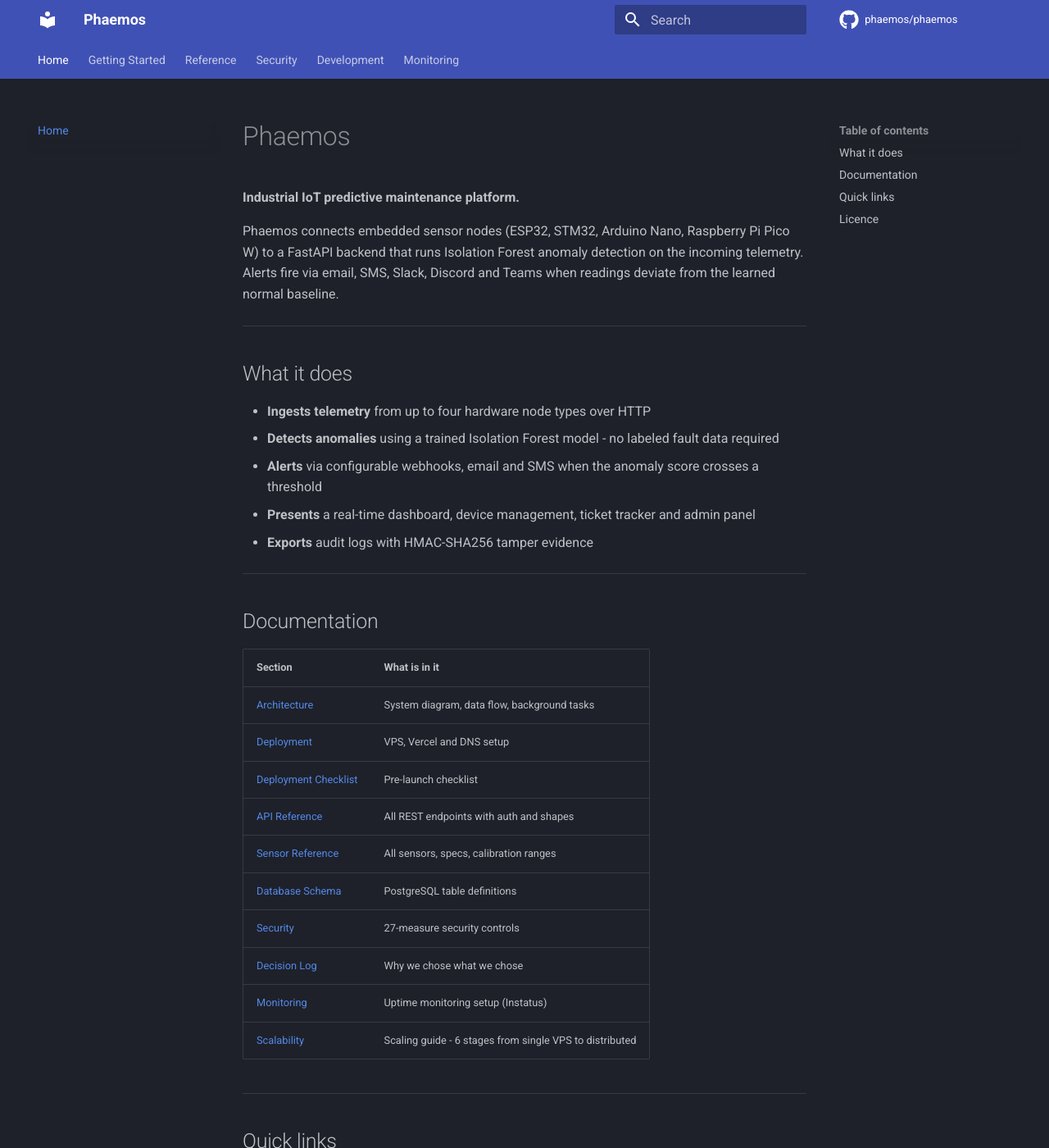
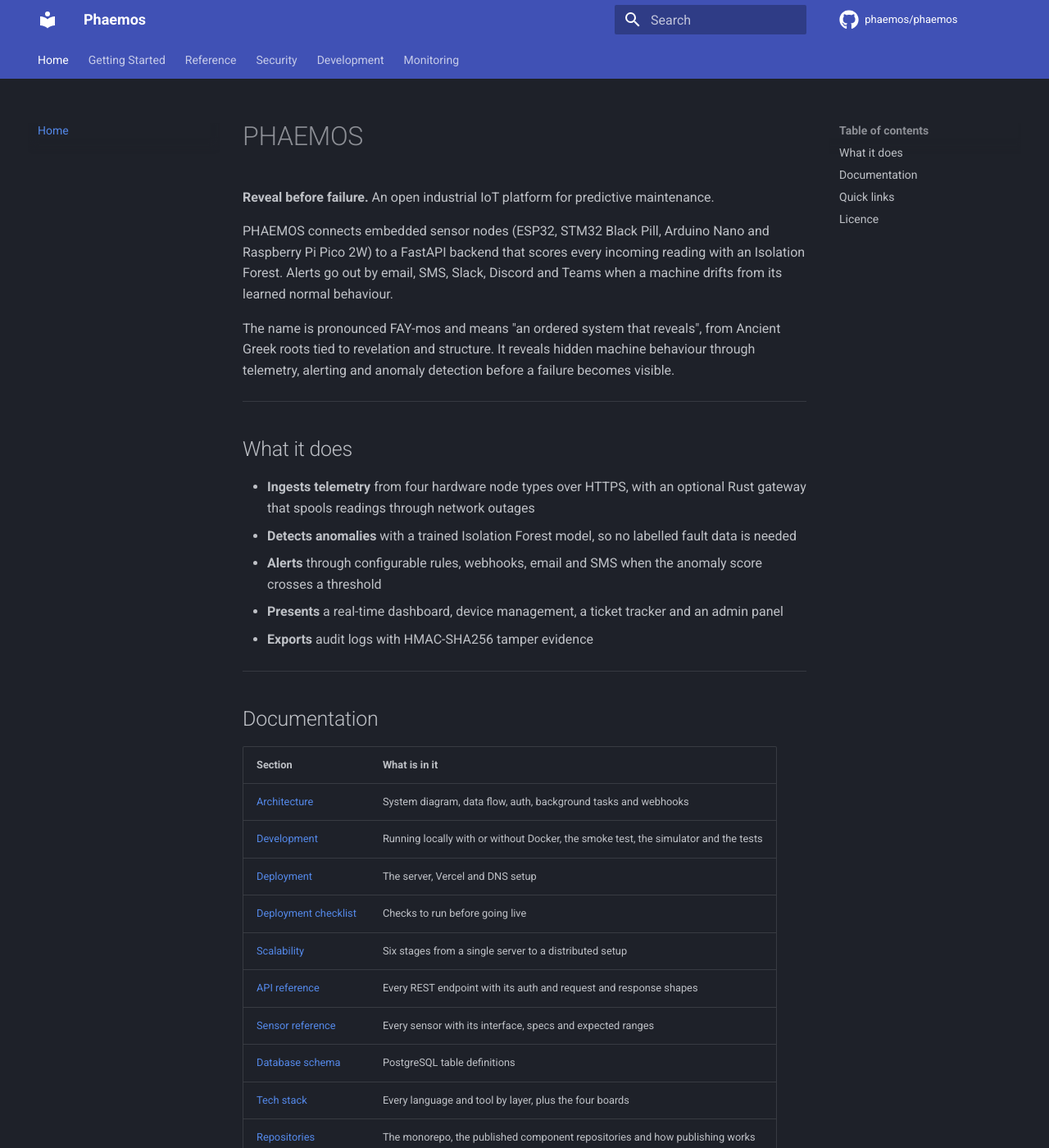
Before and after one commit to phaemos/phaemos, an MkDocs documentation site: the page built from docs/index.md, in a window 1280 px wide and 1400 px high. Shown: the whole window at 82% size. Built offline with MkDocs 1.6.1 and Material for MkDocs 9.7.7, drawn with Linux system fonts in a browser that asks for light colours; comment, search, counter and statistics services are not loaded; some of the changed text lies outside the part shown.

```diff
--- a/docs/index.md
+++ b/docs/index.md
@@ -1,17 +1,24 @@
-# Phaemos
+# PHAEMOS
 
-**Industrial IoT predictive maintenance platform.**
+**Reveal before failure.** An open industrial IoT platform for predictive maintenance.
 
-Phaemos connects embedded sensor nodes (ESP32, STM32, Arduino Nano, Raspberry Pi Pico W) to a FastAPI backend that runs Isolation Forest anomaly detection on the incoming telemetry. Alerts fire via email, SMS, Slack, Discord and Teams when readings deviate from the learned normal baseline.
+PHAEMOS connects embedded sensor nodes (ESP32, STM32 Black Pill, Arduino Nano and Raspberry Pi Pico 2W) to
+a FastAPI backend that scores every incoming reading with an Isolation Forest. Alerts go out by email,
+SMS, Slack, Discord and Teams when a machine drifts from its learned normal behaviour.
+
+The name is pronounced FAY-mos and means "an ordered system that reveals", from Ancient Greek roots tied
+to revelation and structure. It reveals hidden machine behaviour through telemetry, alerting and anomaly
+detection before a failure becomes visible.
 
 ---
 
 ## What it does
 
-- **Ingests telemetry** from up to four hardware node types over HTTP
-- **Detects anomalies** using a trained Isolation Forest model - no labeled fault data required
-- **Alerts** via configurable webhooks, email and SMS when the anomaly score crosses a threshold
-- **Presents** a real-time dashboard, device management, ticket tracker and admin panel
+- **Ingests telemetry** from four hardware node types over HTTPS, with an optional Rust gateway that
+  spools readings through network outages
+- **Detects anomalies** with a trained Isolation Forest model, so no labelled fault data is needed
+- **Alerts** through configurable rules, webhooks, email and SMS when the anomaly score crosses a threshold
+- **Presents** a real-time dashboard, device management, a ticket tracker and an admin panel
 - **Exports** audit logs with HMAC-SHA256 tamper evidence
 
 ---
@@ -19,17 +26,23 @@ Phaemos connects embedded sensor nodes (ESP32, STM32, Arduino Nano, Raspberry Pi
 ## Documentation
 
 | Section | What is in it |
-|---|---|
-| [Architecture](architecture.md) | System diagram, data flow, background tasks |
-| [Deployment](deployment.md) | VPS, Vercel and DNS setup |
-| [Deployment Checklist](deployment-checklist.md) | Pre-launch checklist |
-| [API Reference](api-reference.md) | All REST endpoints with auth and shapes |
-| [Sensor Reference](sensor_reference.md) | All sensors, specs, calibration ranges |
-| [Database Schema](schema.md) | PostgreSQL table definitions |
-| [Security](security.md) | 27-measure security controls |
-| [Decision Log](decisions.md) | Why we chose what we chose |
-| [Monitoring](instatus.md) | Uptime monitoring setup (Instatus) |
-| [Scalability](scalability.md) | Scaling guide - 6 stages from single VPS to distributed |
+| --- | --- |
+| [Architecture](architecture.md) | System diagram, data flow, auth, background tasks and webhooks |
+| [Development](development.md) | Running locally with or without Docker, the smoke test, the simulator and the tests |
+| [Deployment](deployment.md) | The server, Vercel and DNS setup |
+| [Deployment checklist](deployment-checklist.md) | Checks to run before going live |
+| [Scalability](scalability.md) | Six stages from a single server to a distributed setup |
+| [API reference](api-reference.md) | Every REST endpoint with its auth and request and response shapes |
+| [Sensor reference](sensor_reference.md) | Every sensor with its interface, specs and expected ranges |
+| [Database schema](schema.md) | PostgreSQL table definitions |
+| [Tech stack](tech-stack.md) | Every language and tool by layer, plus the four boards |
+| [Repositories](repositories.md) | The monorepo, the published component repositories and how publishing works |
+| [Security](security.md) | The 27 security controls |
+| [Decision log](decisions.md) | Why each main choice was made |
+| [Releases](releases.md) | Tagging a release and the changelog check |
+| [Week by week](week_by_week.md) | The phase-based development timeline |
+| [Verification](VERIFICATION.md) | What is verified and merged against what is still pending |
+| [Monitoring](instatus.md) | The Instatus status page setup |
 
 ---
 
@@ -45,5 +58,5 @@ Phaemos connects embedded sensor nodes (ESP32, STM32, Arduino Nano, Raspberry Pi
 
 ## Licence
 
-Phaemos is released under the [GNU Affero General Public License v3](https://github.com/phaemos/phaemos/blob/main/LICENSE).
-Anyone running a modified version as a network service must publish the source code under the same terms.
+PHAEMOS is released under the [GNU Affero General Public License v3](https://github.com/phaemos/phaemos/blob/main/LICENSE).
+Anyone running a modified version as a network service must publish its source under the same terms.
--- a/mkdocs.yml
+++ b/mkdocs.yml
@@ -38,6 +38,7 @@ nav:
   - Home: index.md
   - Getting Started:
     - Architecture: architecture.md
+    - Development: development.md
     - Deployment: deployment.md
     - Deployment Checklist: deployment-checklist.md
     - Scalability: scalability.md
@@ -45,9 +46,12 @@ nav:
     - API Reference: api-reference.md
     - Sensor Reference: sensor_reference.md
     - Database Schema: schema.md
+    - Tech Stack: tech-stack.md
+    - Repositories: repositories.md
   - Security: security.md
   - Development:
     - Decision Log: decisions.md
+    - Releases: releases.md
     - Week by Week: week_by_week.md
     - Verification: VERIFICATION.md
   - Monitoring: instatus.md
```
Also changed, not shown: CHANGELOG.md (+3 -0 lines), README.md (+55 -258 lines), assets/README.md (added, +15 -0 lines), assets/brand/README.md (added, +36 -0 lines), docs/README.md (+15 -8 lines), docs/development.md (added, +100 -0 lines), docs/releases.md (added, +32 -0 lines), docs/repositories.md (added, +54 -0 lines), docs/tech-stack.md (added, +33 -0 lines), assets/brand/phaemos-brand-board.png (added), assets/brand/phaemos-emblem-dark.png (added), assets/brand/phaemos-emblem-light.png (added), assets/brand/phaemos-emblem-mono.png (added), assets/brand/phaemos-logo-dark.png (added), 2 more files.
